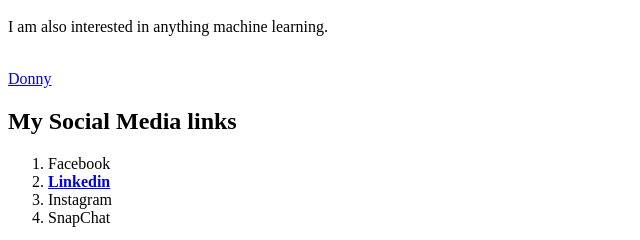
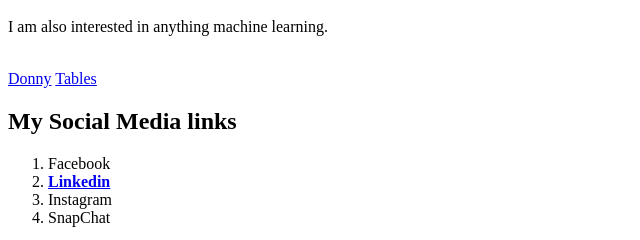
Before and after one commit to fsinohui/fsinohui.github.io, a plain HTML site: page index.html in a window 1280 px wide. Shown: the part 450-690 px from the top of the page, 0-640 px from the left. Drawn offline with Linux system fonts and the light colour scheme.

Commit message:
adding repo link

```diff
--- a/index.html
+++ b/index.html
@@ -14,6 +14,7 @@
 	<p>I am also interested in anything machine learning.</p>
 	<br>
 	<a href="first_html.html" target="_blank">Donny</a>
+	<a href="https://fsinohui.github.io/USCData/tables" target='_blank'>Tables</a>
 	<br>
 	<h2>My Social Media links</h2>
 	<ol>
```
